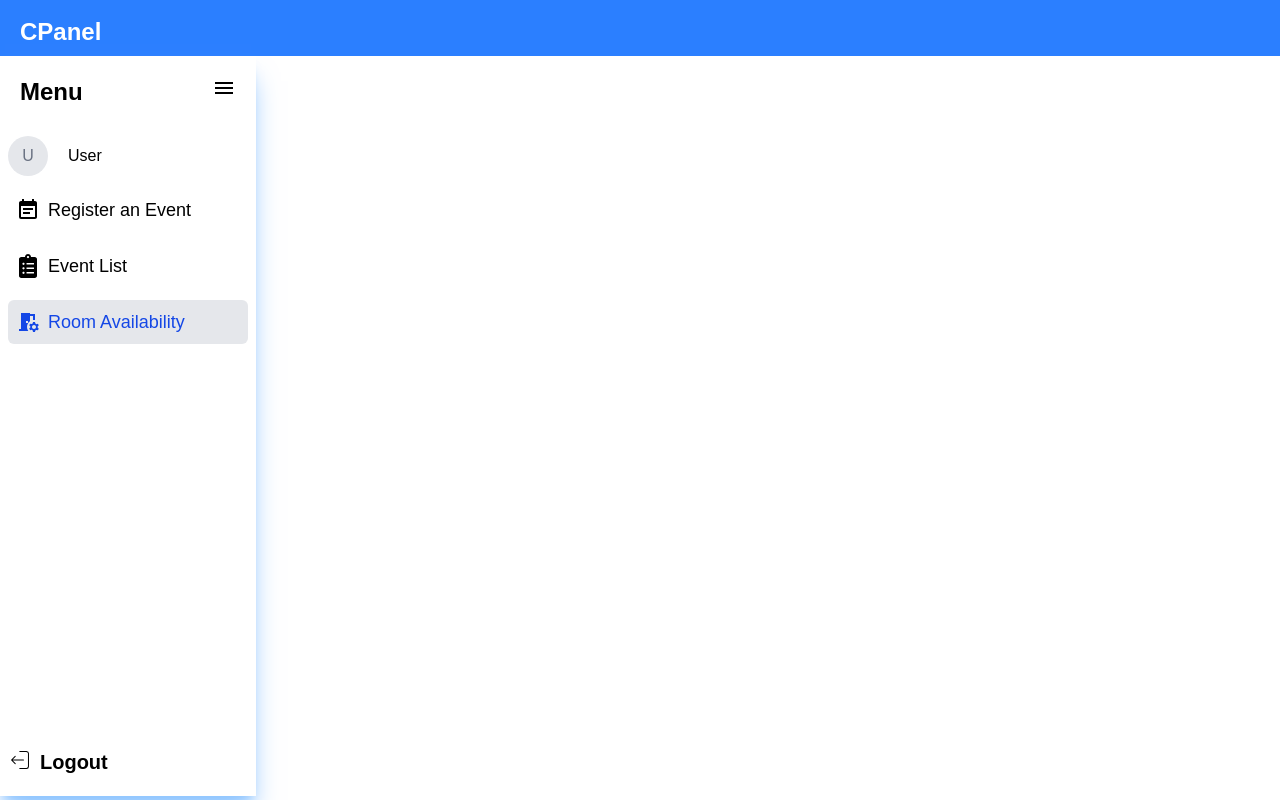
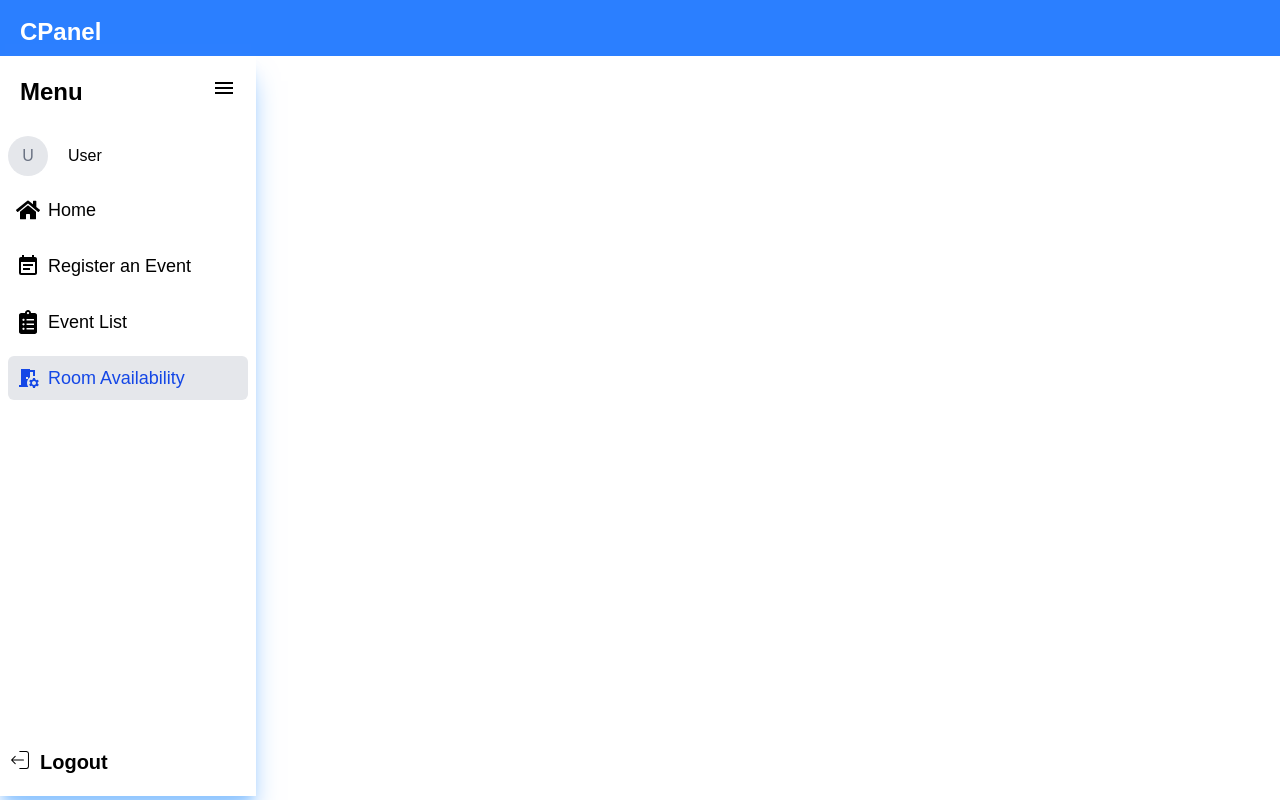
Before and after one commit to Eaman006/Campus-Navigator, a Next.js app in the folder my-app/: page /cpanel/room in a window 1280 px wide. Both pictures are taken after a click on the icon 32 px from the left and 88 px from the top of the page. Built offline with nearby package versions, Linux system fonts and the light colour scheme; no server answers.

Commit message:
welcome admin added

```diff
--- a/my-app/app/Components/Adminside.js
+++ b/my-app/app/Components/Adminside.js
@@ -1,4 +1,5 @@
 "use client"
+import { FaHome } from "react-icons/fa";
 import React, { useState, useEffect } from 'react'
 import { MdOutlineMenu } from "react-icons/md";
 import { MdEventNote } from "react-icons/md";
@@ -55,6 +56,14 @@ const Adminside = () => {
         </div>
         <div className={`font-medium ${!isExpanded && 'hidden'}`}>{user?.displayName || user?.email || 'User'}</div>
       </div>
+      <Link href="/cpanel">
+      <div className={`my-3 mx-2 px-2 hover:bg-gray-200 rounded-md py-2 ${getActivePath("/cpanel")}` }>
+      <button className='flex gap-2 text-lg cursor-pointer items-center'>
+      <FaHome size={24} />
+        <span className={`${!isExpanded && 'hidden'}`}>Home</span>
+      </button>
+      </div>
+      </Link>
       <Link href="/cpanel/event-register">
       <div className={`my-3 mx-2 px-2 hover:bg-gray-200 rounded-md py-2 ${getActivePath("/cpanel/event-register")}` }>
       <button className='flex gap-2 text-lg cursor-pointer items-center'>
--- a/my-app/app/cpanel/page.js
+++ b/my-app/app/cpanel/page.js
@@ -46,8 +46,10 @@ const Page = () => {
   }
 
   return (
-    <div className=''>
-
+    <div className=' text-black pl-20'>
+      <div className='font-bold text-center text-xl m-2'>
+        Welcome to VIT Bhopal Campus Navigator Admin Control Panel
+      </div>
     </div>
   )
 }
```
